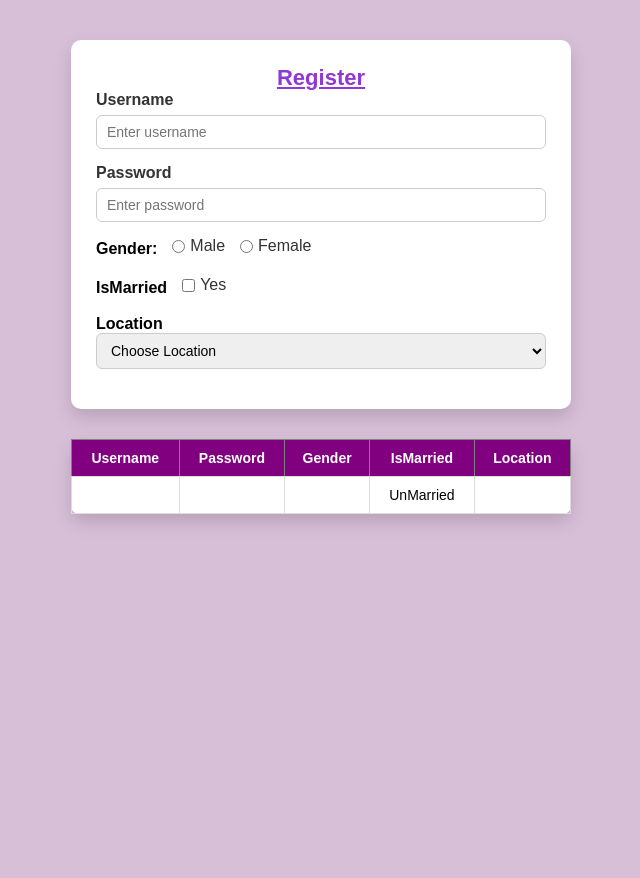
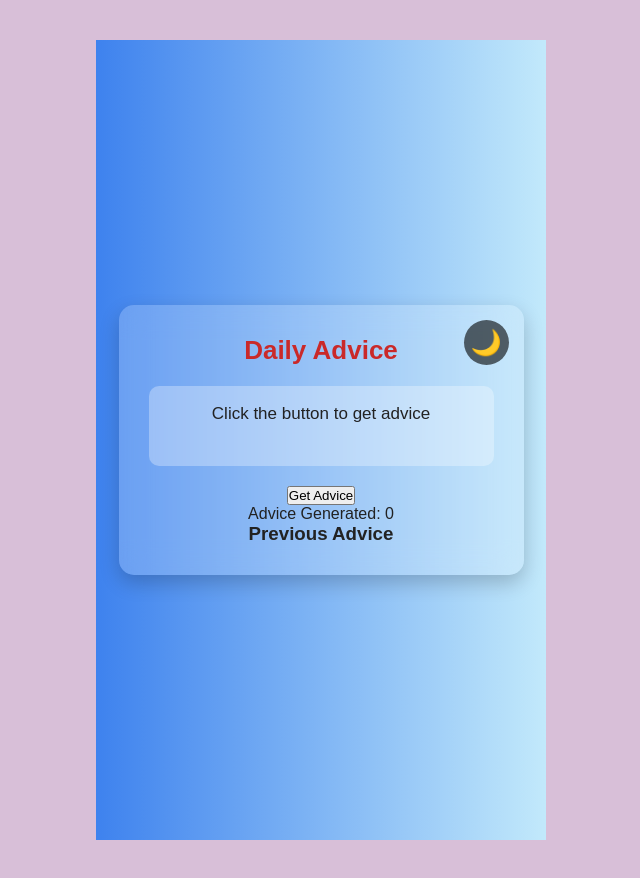
Before and after one commit to HerMadhumithav5/ReactJS-Projects, a React (Vite) app: page / in a window 1280 px wide. Shown: the whole page, without its empty margins (319-959 px from the left). Before the commit the page ends 800 px from the top, so only its background shows below. Built offline with nearby package versions, Linux system fonts and the light colour scheme.

Commit message:
File modified

```diff
--- a/src/AdviceApp..jsx
+++ b/src/AdviceApp..jsx
@@ -1,61 +1,76 @@
-import { useState } from "react";
+import { useState, useEffect } from "react";
 import "./AdviceApp.css";
 
 function AdviceApp() {
-  const [message, setMessage] = useState("Click the button to get advice");
-  const [pastAdvice, setPastAdvice] = useState([]);
-  const [totalCount, setTotalCount] = useState(0);
-  const [mode, setMode] = useState("light");
+  const [currentAdvice, setCurrentAdvice] = useState(
+    "Click the button to get advice"
+  );
+  const [adviceHistory, setAdviceHistory] = useState([]);
+  const [adviceCount, setAdviceCount] = useState(0);
+  const [theme, setTheme] = useState("light");
 
-  async function fetchAdvice() {
+  // Fetch advice from API
+  const fetchAdvice = async () => {
     try {
-      const res = await fetch("https://api.adviceslip.com/advice");
-      const data = await res.json();
-      const text = data.slip.advice;
+      const response = await fetch("https://api.adviceslip.com/advice");
+      const data = await response.json();
+      setCurrentAdvice(data.slip.advice); // update current advice
+    } catch (error) {
+      setCurrentAdvice("Something went wrong. Please try again.");
+    }
+  };
 
-      setMessage(text);
-      setPastAdvice([text, ...pastAdvice]);
-      setTotalCount(totalCount + 1);
-    } catch (error) {
-      setMessage("Something went wrong. Try again.");
+  // useEffect: Update history and count whenever new advice is generated
+  useEffect(() => {
+    // Only update for real advice, not initial message or error
+    if (
+      currentAdvice &&
+      currentAdvice !==
+        "Click the button to get advice" &&
+      currentAdvice !==
+        "Something went wrong. Please try again."
+    ) {
+      // Prepend new advice to history
+      setAdviceHistory((prevHistory) => [currentAdvice, ...prevHistory]);
+      // Increment total advice count
+      setAdviceCount((prevCount) => prevCount + 1);
     }
-  }
+  }, [currentAdvice]); // runs whenever currentAdvice changes
 
-  function changeMode() {
-    if (mode === "light") {
-      setMode("dark");
-    } else {
-      setMode("light");
-    }
-  }
+  // Toggle light/dark theme
+  const toggleTheme = () => {
+    setTheme((prevTheme) => (prevTheme === "light" ? "dark" : "light"));
+  };
 
   return (
-    <div className={`container ${mode}`}>
+    <div className={`container ${theme}`}>
       <div className="box">
         <div className="theme-btn">
-          <button onClick={changeMode}>
-            {mode === "light" ? "🌙" : "☀️"}
+          <button onClick={toggleTheme}>
+            {theme === "light" ? "🌙" : "☀️"}
           </button>
         </div>
+
         <h1 className="heading">Daily Advice</h1>
+
         <div className="advice-area">
-          <p>{message}</p>
+          <p>{currentAdvice}</p>
         </div>
+
         <button className="main-btn" onClick={fetchAdvice}>
           Get Advice
         </button>
-        <p className="counter">
-          Advice Generated: {totalCount}
-        </p>
+
+        <p className="counter">Advice Generated: {adviceCount}</p>
+
         <div className="history">
           <h3>Previous Advice</h3>
           <ul>
-            {pastAdvice.map((item, i) => (
-              <li key={i}>{item}</li>
+            {adviceHistory.map((advice, index) => (
+              <li key={index}>{advice}</li>
             ))}
           </ul>
         </div>
-
       </div>
     </div>
   );
--- a/src/AdviceApp.css
+++ b/src/AdviceApp.css
@@ -3,6 +3,7 @@
   display: flex;
   justify-content: center;
   align-items: center;
+  background-color: #00b3e0;
 }
 
 .container.light {
@@ -18,27 +19,27 @@
 .box {
   position: relative;
   width: 450px;
+  max-width: 90%;
   padding: 30px;
   border-radius: 15px;
   background: rgba(255, 255, 255, 0.2);
-  backdrop-filter: blur(10px);
+  backdrop-filter: blur(15px);
   text-align: center;
+  box-shadow: 0 8px 20px rgba(0,0,0,0.2);
+  transition: background 0.3s, color 0.3s;
 }
 
 .heading {
   margin-bottom: 20px;
   font-size: 26px;
   color: rgb(202, 41, 41);
+  font-weight: bold;
 }
 
 .container.dark .heading {
   color: #00e0ff;
 }
 
-.container.dark .main-btn {
-  background-color: #00e0ff;
-  color: black;
-}
 .theme-btn {
   position: absolute;
   top: 15px;
@@ -49,50 +50,96 @@
   font-size: 25px;
   border: none;
   border-radius: 50%;
-  background: black;
+  background: rgba(0,0,0,0.6);
+  color: #fff;
   cursor: pointer;
+  width: 45px;
+  height: 45px;
+}
+
+.theme-btn button:hover {
+  background: rgba(0,0,0,0.8);
+  transform: scale(1.1);
 }
 
 .advice-area {
   min-height: 80px;
   padding: 15px;
-  border-radius: 8px;
+  border-radius: 10px;
   background: rgba(255, 255, 255, 0.3);
   margin-bottom: 20px;
   font-size: 17px;
+  line-height: 1.5;
+
+
+.container.dark .advice-area {
+  background: rgba(0, 0, 0, 0.3);
 }
 
 .main-btn {
-  padding: 10px 20px;
+  padding: 12px 25px;
   border: none;
-  border-radius: 6px;
+  border-radius: 8px;
   background-color: #ff6f61;
   color: white;
   font-weight: bold;
   cursor: pointer;
+  font-size: 16px;
+
 }
 
 .main-btn:hover {
   background-color: #ff3b2f;
+  transform: scale(1.05);
+}
+
+.container.dark .main-btn {
+  background-color: #00e0ff;
+  color: black;
+}
+
+.container.dark .main-btn:hover {
+  background-color: #00b3e0;
 }
 
 .counter {
   margin-top: 15px;
   font-weight: bold;
+  font-size: 15px;
 }
 
 .history {
-  margin-top: 20px;
+  margin-top: 25px;
   text-align: left;
 }
 
+.history h3 {
+  margin-bottom: 10px;
+  font-size: 16px;
+  font-weight: 600;
+}
+
 .history ul {
-  max-height: 120px;
+  max-height: 150px;
   overflow-y: auto;
-  padding-left: 15px;
+  padding-left: 20px;
 }
 
 .history li {
   margin-bottom: 6px;
   font-size: 14px;
+  line-height: 1.4;
 }
+
+.history ul::-webkit-scrollbar {
+  width: 6px;
+}
+
+.history ul::-webkit-scrollbar-thumb {
+  background-color: rgba(0,0,0,0.3);
+  border-radius: 3px;
+}
+
+.history ul::-webkit-scrollbar-track {
+  background: transparent;
+}
--- a/src/main.jsx
+++ b/src/main.jsx
@@ -7,9 +7,9 @@ import AdviceApp from "./AdviceApp..jsx";
 import Register from "./Register.jsx";
 
 createRoot(document.getElementById("root")).render(
-  <Register />,
+   <AdviceApp/>
+  // <Register />,
   //  <App/>
   // <QRCode/>
   //  <Login/>  ,
-  // <AdviceApp/>
 );
```
